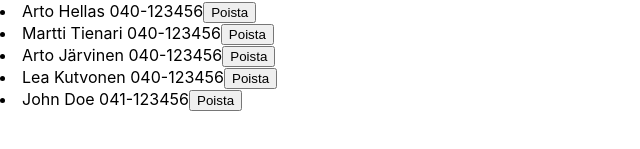
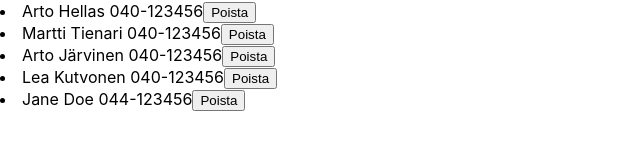
Before and after one commit to it-innoo/2019_fullstack, a React (Create React App) app in the folder osa2/puhelinluettelo/: page / in a window 1280 px wide. Shown: the part 277-426 px from the top of the page, without its empty margins (0-640 px from the left). Built offline with nearby package versions, Linux system fonts and the light colour scheme; data requests are answered from the project's data file.

Commit message:
2.17: puhelinluettelo step9 revisited

```diff
--- a/osa2/puhelinluettelo/db.json
+++ b/osa2/puhelinluettelo/db.json
@@ -21,9 +21,9 @@
       "id": 4
     },
     {
-      "name": "John Doe",
-      "number": "041-123456",
-      "id": 5
+      "name": "Jane Doe",
+      "number": "044-123456",
+      "id": 6
     }
   ]
 }
--- a/osa2/puhelinluettelo/src/App.js
+++ b/osa2/puhelinluettelo/src/App.js
@@ -19,7 +19,7 @@ const App = () => {
       })
   }
 
-  useEffect(hook, [])
+  useEffect(hook, [persons])
 
   const addPerson = (event) => {
     event.preventDefault()
@@ -50,9 +50,6 @@ const App = () => {
         if (window.confirm(`Poistetaanko ${p.name}`)) {
           personService
             .deleteOne(id)
-            .then(deleted => {
-              setPersons(persons.filter(pe => pe.id !== p.id))
-            })
         }
 
       })
```
